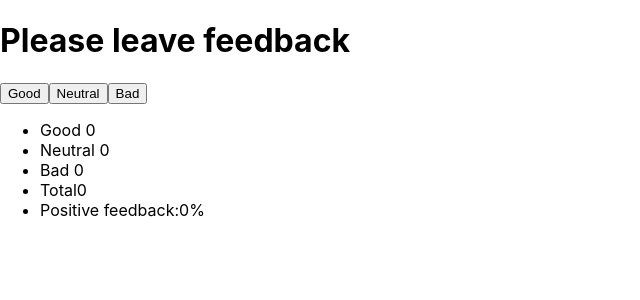
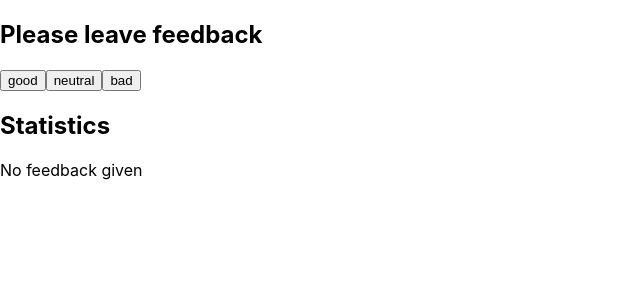
Before and after one commit to anjtka333/goit-react-hw-02-feedback, a React (Create React App) app: page / in a window 1280 px wide. Shown: the top 300 px of the page, without its empty margins (0-640 px from the left). Built offline with nearby package versions, Linux system fonts and the light colour scheme.

Commit message:
done without style

```diff
--- a/src/App.js
+++ b/src/App.js
@@ -1,10 +1,66 @@
-import Feedbacks from "./components/Feedbacks/Feedbacks";
-function App() {
-  return (
-    <div className="App">
-      <Feedbacks />
-    </div>
-  );
+import { Component } from "react";
+import Statistics from "./components/Statistics/Statistics";
+import Section from "./components/Section/Section";
+import FeedbackOptions from "./components/FeedbackOptions/FeedbackOptions";
+import Notification from "./components/Notification/Notification";
+class App extends Component {
+  // static propTypes = {};
+  static defaultProps = {
+    initialValue: 0,
+  }; //навіщо прописувати, якщо не можна писати в state
+
+  state = {
+    good: 0,
+    neutral: 0,
+    bad: 0,
+  };
+
+  handleIncrement = ({ target }) => {
+    this.setState((prevState) => {
+      const { name } = target;
+      return { [name]: prevState[name] + 1 };
+    });
+  };
+
+  countTotalFeedback() {
+    const total = this.state.good + this.state.neutral + this.state.bad;
+    return total;
+  }
+
+  countPositiveFeedbackPercentage() {
+    const positive = Math.round(
+      (this.state.good / this.countTotalFeedback()) * 100
+    );
+    return positive;
+  }
+
+  render() {
+    const { good, bad, neutral } = this.state;
+    return (
+      <>
+        <Section title="Please leave feedback">
+          <FeedbackOptions
+            options={this.state}
+            onLeaveFeedback={this.handleIncrement}
+          />
+        </Section>
+        <Section title="Statistics">
+          {this.countTotalFeedback() !== 0 && (
+            <Statistics
+              good={good}
+              neutral={neutral}
+              bad={bad}
+              total={this.countTotalFeedback()}
+              positivePercentage={this.countPositiveFeedbackPercentage()}
+            />
+          )}
+          {this.countTotalFeedback() === 0 && (
+            <Notification message="No feedback given" />
+          )}
+        </Section>
+      </>
+    );
+  }
 }
 
 export default App;
--- a/src/components/Controls/Controls.jsx
+++ /dev/null
@@ -1,17 +0,0 @@
-const Controls = ({ onIncrement }) => {
-  return (
-    <>
-      <button name="good" onClick={onIncrement}>
-        Good
-      </button>
-      <button name="neutral" onClick={onIncrement}>
-        Neutral
-      </button>
-      <button name="bad" onClick={onIncrement}>
-        Bad
-      </button>
-    </>
-  );
-};
-
-export default Controls;
--- a/src/components/Controls/Value/Value.jsx
+++ /dev/null
@@ -1,32 +0,0 @@
-import CountTotalFeedback from "../../utils/countTotalFeedback/CountTotalFeedback";
-import PositivePercentage from "../../utils/PositivePercentage/PositivePercentage";
-const Value = ({ value }) => {
-  const { good, bad, neutral } = value;
-  return (
-    <>
-      <li>
-        Good<span> {good}</span>
-      </li>
-      <li>
-        Neutral<span> {neutral}</span>
-      </li>
-      <li>
-        Bad<span> {bad}</span>
-      </li>
-      <li>
-        Total
-        <span>
-          <CountTotalFeedback value={value} />
-        </span>
-      </li>
-      <li>
-        Positive feedback:
-        <span>
-          <PositivePercentage valueGoog={value} />%
-        </span>
-      </li>
-    </>
-  );
-};
-
-export default Value;
--- /dev/null
+++ b/src/components/FeedbackOptions/FeedbackOptions.jsx
@@ -0,0 +1,10 @@
+const FeedbackOptions = ({ options, onLeaveFeedback }) => {
+  const buttonName = Object.entries(options).map((item, id) => (
+    <button key={id} onClick={onLeaveFeedback} name={item[0]}>
+      {item[0]}
+    </button>
+  ));
+  return buttonName;
+};
+
+export default FeedbackOptions;
--- a/src/components/Feedbacks/Feedbacks.jsx
+++ /dev/null
@@ -1,36 +0,0 @@
-import { Component } from "react";
-import Controls from "../Controls/Controls";
-import Value from "../Controls/Value/Value";
-
-class Feedbacks extends Component {
-  static defaultProps = {
-    initialValue: 0,
-  };
-  // static propTypes = {};
-  state = {
-    good: 0,
-    neutral: 0,
-    bad: 0,
-  };
-
-  handleIncrement = ({ target }) => {
-    this.setState((prevState) => {
-      const { name } = target;
-      return { [name]: prevState[name] + 1 };
-    });
-  };
-
-  render() {
-    const { good, bad, neutral } = this.state;
-    return (
-      <>
-        <h1>Please leave feedback</h1>
-        <Controls onIncrement={this.handleIncrement} />
-        <ul>
-          <Value value={{ good, bad, neutral }} />
-        </ul>
-      </>
-    );
-  }
-}
-export default Feedbacks;
--- /dev/null
+++ b/src/components/Notification/Notification.jsx
@@ -0,0 +1,5 @@
+const Notification = ({ message }) => {
+  return <p>{message}</p>;
+};
+
+export default Notification;
--- /dev/null
+++ b/src/components/Section/Section.jsx
@@ -0,0 +1,9 @@
+const Section = ({ title, children }) => {
+  return (
+    <section>
+      <h1>{title}</h1>
+      {children}
+    </section>
+  );
+};
+export default Section;
--- /dev/null
+++ b/src/components/Statistics/Statistics.jsx
@@ -0,0 +1,15 @@
+const Statistics = ({ good, neutral, bad, total, positivePercentage }) => {
+  return (
+    <>
+      <ul>
+        <li>Good {good}</li>
+        <li>Neutral {neutral}</li>
+        <li>Bad {bad}</li>
+        <li>Total {total}</li>
+        <li>Positive {positivePercentage}%</li>
+      </ul>
+    </>
+  );
+};
+
+export default Statistics;
--- a/src/components/utils/PositivePercentage/PositivePercentage.jsx
+++ /dev/null
@@ -1,8 +0,0 @@
-const PositivePercentage = ({ valueGoog }) => {
-  const { good, neutral, bad } = valueGoog;
-  const posutiveFeedbaks = Math.round(
-    (good / (good + neutral + bad)) * 100 || 0
-  );
-  return posutiveFeedbaks;
-};
-export default PositivePercentage;
--- a/src/components/utils/countTotalFeedback/CountTotalFeedback.jsx
+++ /dev/null
@@ -1,7 +0,0 @@
-const CountTotalFeedback = ({ value }) => {
-  const { good, neutral, bad } = value;
-  const total = good + neutral + bad;
-  return total;
-};
-
-export default CountTotalFeedback;
```
Also changed, not shown: src/components/Feedbacks/Feedbacks.css (deleted).
